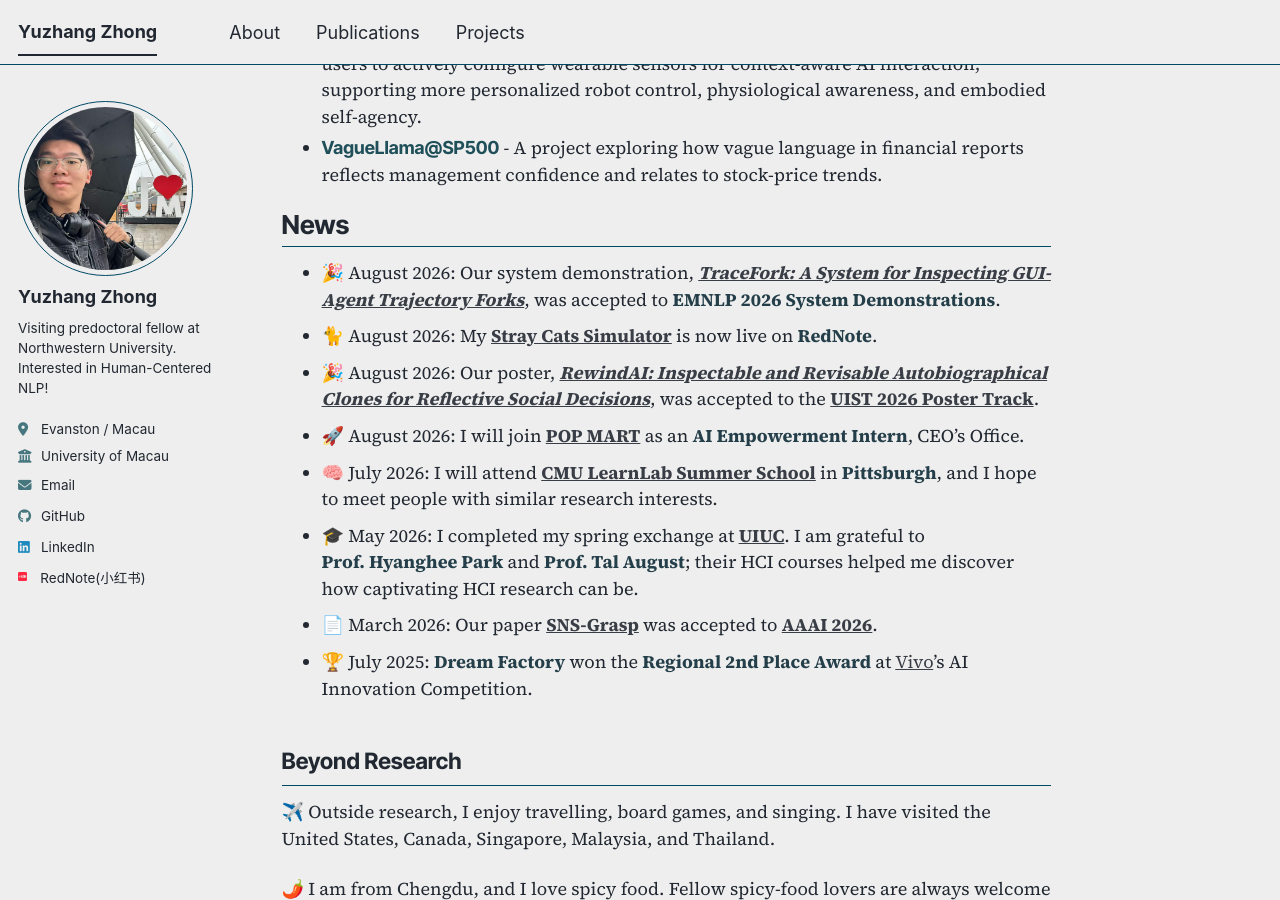
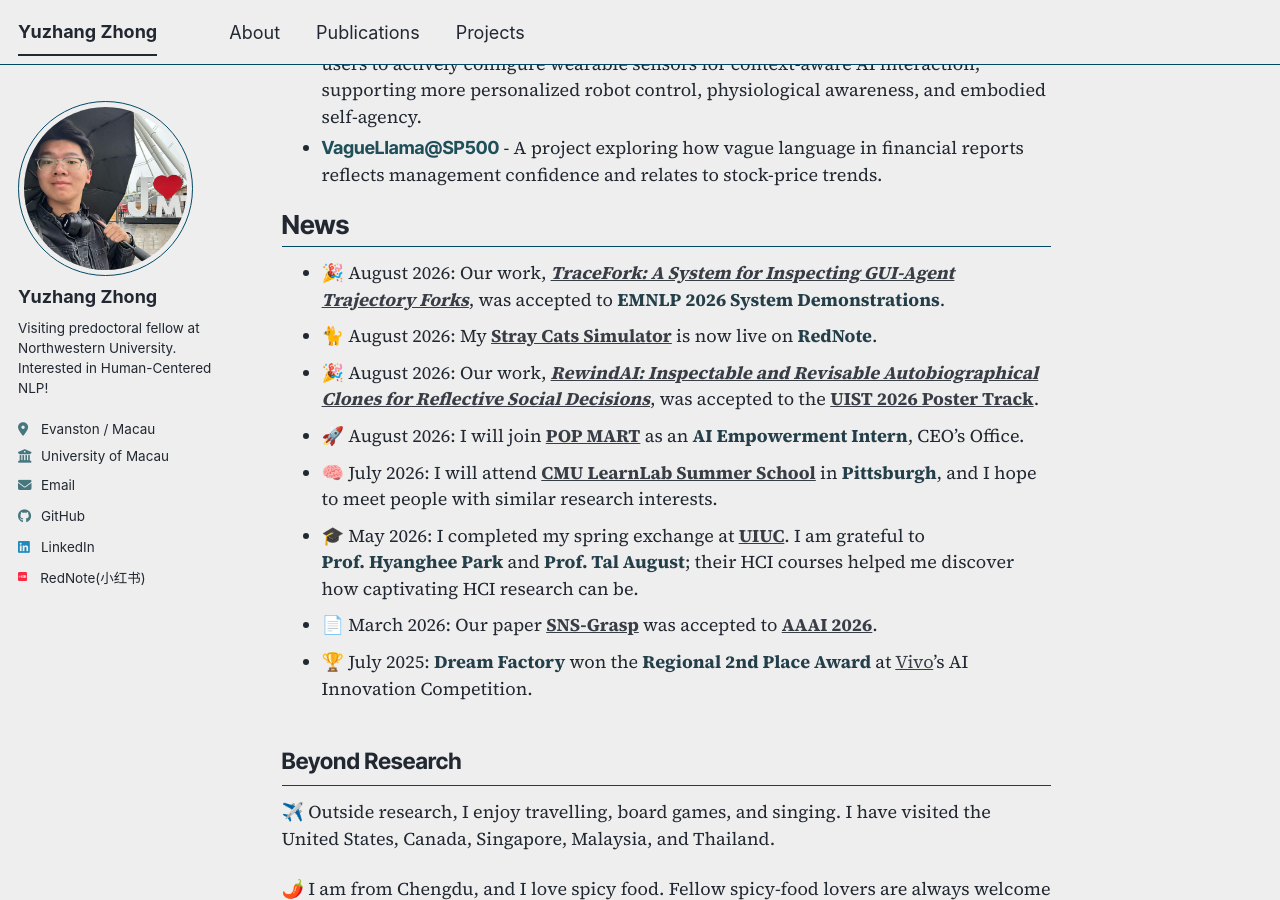
Before and after one commit to yuzhang-zhong/yuzhang-zhong.github.io, a Jekyll site: the page built from _pages/about.md, in a window 1280 px wide and 900 px high, scrolled down 1158 px. Built offline with Jekyll 4.4.1, drawn with Linux system fonts in a browser that asks for light colours; comment, search, counter and statistics services are not loaded; a style sheet for code colours, icons or effects is not loaded.

Commit message:
Standardize accepted work wording

```diff
--- a/_pages/about.md
+++ b/_pages/about.md
@@ -53,9 +53,9 @@ Selected projects I have worked on or am currently developing:
 
 ## News
 
-- 🎉 August 2026: Our system demonstration, <strong><a href="https://openreview.net/forum?id=FxgMhKnGJU"><em>TraceFork: A System for Inspecting GUI-Agent Trajectory Forks</em></a></strong>, was accepted to <strong>EMNLP 2026 System Demonstrations</strong>.
+- 🎉 August 2026: Our work, <strong><a href="https://openreview.net/forum?id=FxgMhKnGJU"><em>TraceFork: A System for Inspecting GUI-Agent Trajectory Forks</em></a></strong>, was accepted to <strong>EMNLP 2026 System Demonstrations</strong>.
 - 🐈 August 2026: My <strong><a href="https://xhslink.cn/o/8ZPbU0fkkqT">Stray Cats Simulator</a></strong> is now live on <strong>RedNote</strong>.
-- 🎉 August 2026: Our poster, <strong><a href="{{ base_path }}/portfolio/rewindai"><em>RewindAI: Inspectable and Revisable Autobiographical Clones for Reflective Social Decisions</em></a></strong>, was accepted to the <strong><a href="https://uist.acm.org/2026/cfp/#posters">UIST 2026 Poster Track</a></strong>.
+- 🎉 August 2026: Our work, <strong><a href="{{ base_path }}/portfolio/rewindai"><em>RewindAI: Inspectable and Revisable Autobiographical Clones for Reflective Social Decisions</em></a></strong>, was accepted to the <strong><a href="https://uist.acm.org/2026/cfp/#posters">UIST 2026 Poster Track</a></strong>.
 - 🚀 August 2026: I will join <strong class="nowrap"><a href="https://www.popmart.com/">POP MART</a></strong> as an <strong class="nowrap">AI Empowerment Intern</strong>, CEO's Office.
 - 🧠 July 2026: I will attend <strong class="nowrap"><a href="https://learnlab.org/learnlab-summer-school/">CMU LearnLab Summer School</a></strong> in <strong class="nowrap">Pittsburgh</strong>, and I hope to meet people with similar research interests.
 - 🎓 May 2026: I completed my spring exchange at <strong class="nowrap"><a href="https://illinois.edu/">UIUC</a></strong>. I am grateful to <strong class="nowrap">Prof.&nbsp;Hyanghee&nbsp;Park</strong> and <strong class="nowrap">Prof.&nbsp;Tal&nbsp;August</strong>; their HCI courses helped me discover how captivating HCI research can be.
```
